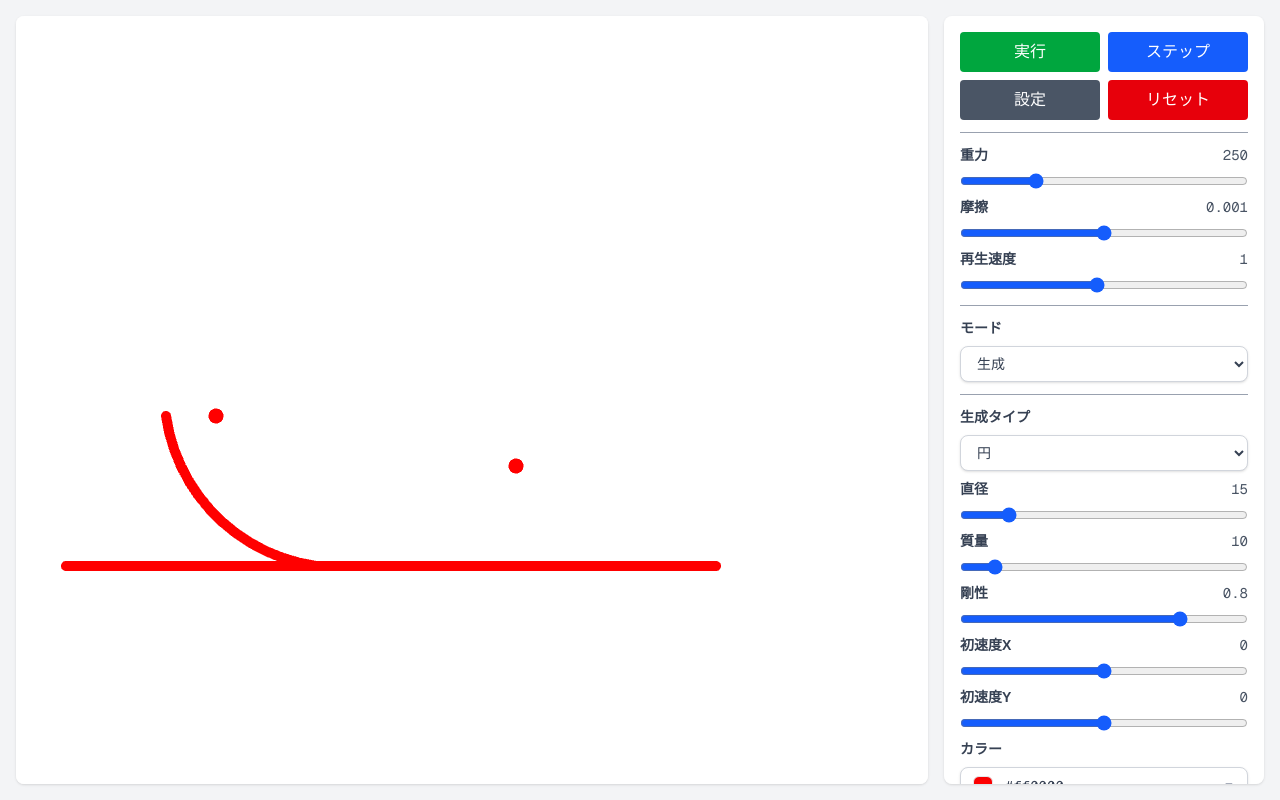
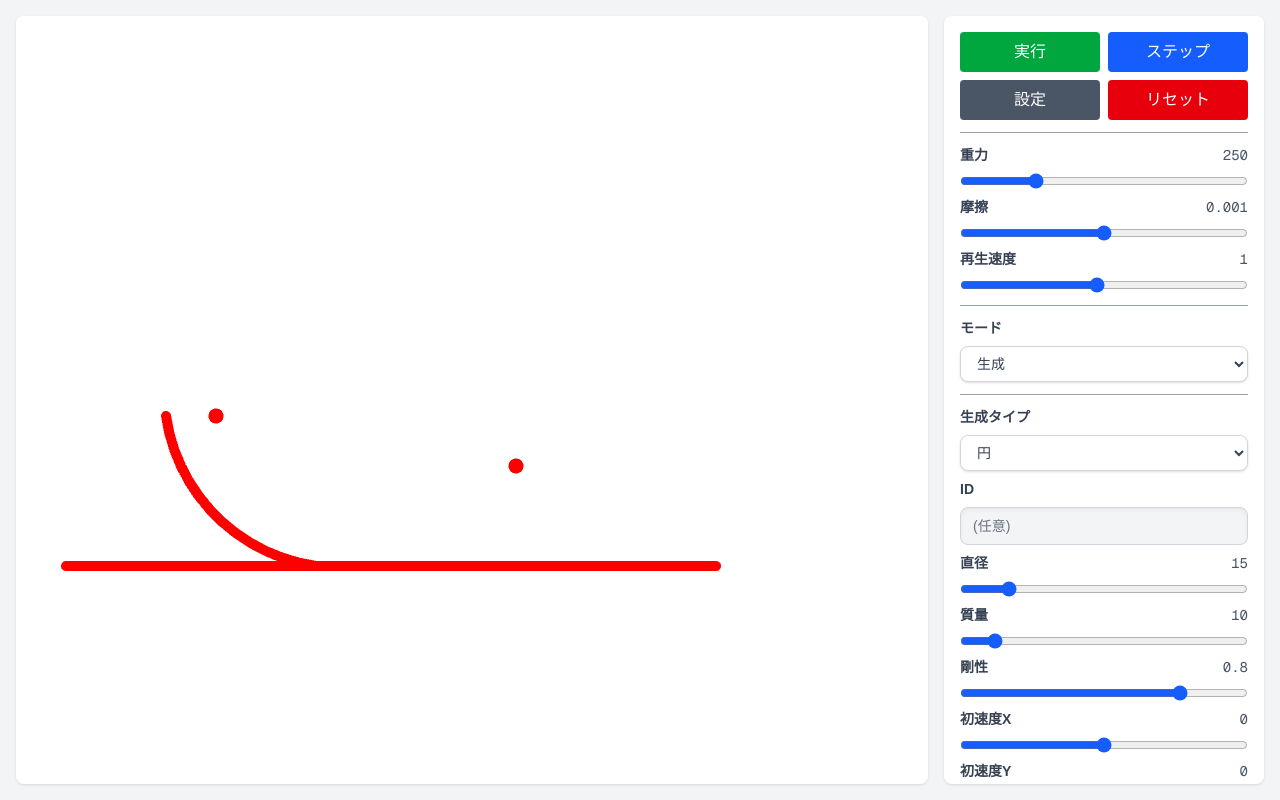
Before and after one commit to Taka005/PhysicsLab, a Next.js app: page / in a window 1280 px wide. Built offline with nearby package versions, Linux system fonts and the light colour scheme.

Commit message:
InputFieldコンポーネントを追加し、SpawnSettingsにIDフィールドを統合。SpawnConfigにIDプロパティを追加し、spawnConfig.idを使用してオブジェクトのIDを設定。

```diff
--- /dev/null
+++ b/src/components/ui/InputField.tsx
@@ -0,0 +1,39 @@
+"use client";
+
+import { ChangeEvent } from "react";
+
+type InputFieldProps = {
+  label: string;
+  value: string | number;
+  onChange: (e: ChangeEvent<HTMLInputElement>) => void;
+  placeholder?: string;
+  type?: "text" | "number" | "email" | "password";
+  required?: boolean;
+};
+
+export default function InputField({
+  label,
+  value,
+  onChange,
+  placeholder = "",
+  type = "text",
+  required = false,
+}: InputFieldProps) {
+  return (
+    <div className="flex flex-col gap-2">
+      <div className="flex items-center justify-between">
+        <label className="text-sm font-semibold text-gray-700">
+          {label}
+        </label>
+      </div>
+      <input
+        type={type}
+        value={value}
+        onChange={onChange}
+        placeholder={placeholder}
+        required={required}
+        className="w-full px-3 py-2 bg-gray-100 border border-gray-300 rounded-lg shadow-inner text-sm text-gray-700 placeholder-gray-500 focus:outline-none transition-colors"
+      />
+    </div>
+  );
+}
--- a/src/components/ui/SpawnSettings.tsx
+++ b/src/components/ui/SpawnSettings.tsx
@@ -4,6 +4,7 @@ import SliderField from "./SliderField";
 import { useSpawnState } from "@/context/SpawnContext";
 import SelectField from "./SelectField";
 import ColorPicker from "./ColorPicker";
+import InputField from "./InputField";
 
 export default function SpawnSettings() {
   const engine = useEngine();
@@ -27,6 +28,15 @@ export default function SpawnSettings() {
         onChange={(e) => {
           updateSpawnConfig({ type: e.target.value });
         }}
+      />
+      <InputField
+        label="ID"
+        value={spawnConfig.id ?? ""}
+        onChange={(e) => {
+          updateSpawnConfig({ id: e.target.value });
+        }}
+        placeholder="(任意)"
+        required={false}
       />
       {spawnConfig.type === "circle" && (
         <>
--- a/src/context/SpawnContext.tsx
+++ b/src/context/SpawnContext.tsx
@@ -5,6 +5,7 @@ import { createContext, useContext, useState, ReactNode } from "react";
 export type SpawnConfig = {
   type: string;
   color: string;
+  id?: string;
   diameter?: number;
   mass?: number;
   stiffness?: number;
--- a/src/hooks/modes/useSpawnMode.ts
+++ b/src/hooks/modes/useSpawnMode.ts
@@ -1,5 +1,5 @@
 import { useState, useEffect, useCallback } from "react";
-import { Engine, Vector } from "@/lib/engine";
+import { createId, Engine, Vector } from "@/lib/engine";
 import { CircleCreateOption, CurveCreateOption, LineCreateOption } from "@/lib/engine/types";
 import { useSpawnState } from "@/context/SpawnContext";
 import { Point } from "../useCanvasInteraction";
@@ -32,7 +32,7 @@ export function useSpawnMode(engine: Engine | null) {
       if (spawnConfig.type === "circle") {
         engine.spawn({
           type: "circle",
-          id: `ball_${Date.now()}`,
+          id: spawnConfig.id ?? createId(10),
           resource:{
             color: spawnConfig.color
           },
@@ -45,7 +45,7 @@ export function useSpawnMode(engine: Engine | null) {
       } else if (spawnConfig.type === "line") {
         engine.spawn({
           type: "line",
-          id: `line_${Date.now()}`,
+          id: spawnConfig.id ?? createId(10),
           resource:{
             color: spawnConfig.color
           },
@@ -56,7 +56,7 @@ export function useSpawnMode(engine: Engine | null) {
       } else if (spawnConfig.type === "curve") {
         engine.spawn({
           type: "curve",
-          id: `curve_${Date.now()}`,
+          id: spawnConfig.id ?? createId(10),
           resource:{
             color: spawnConfig.color
           },
@@ -68,7 +68,7 @@ export function useSpawnMode(engine: Engine | null) {
       }
 
       setClickedPoints([]);
-    } else {
+    }else{
       setClickedPoints(nextPoints);
     }
   }, [engine, clickedPoints, requiredCount, spawnConfig]);
```
